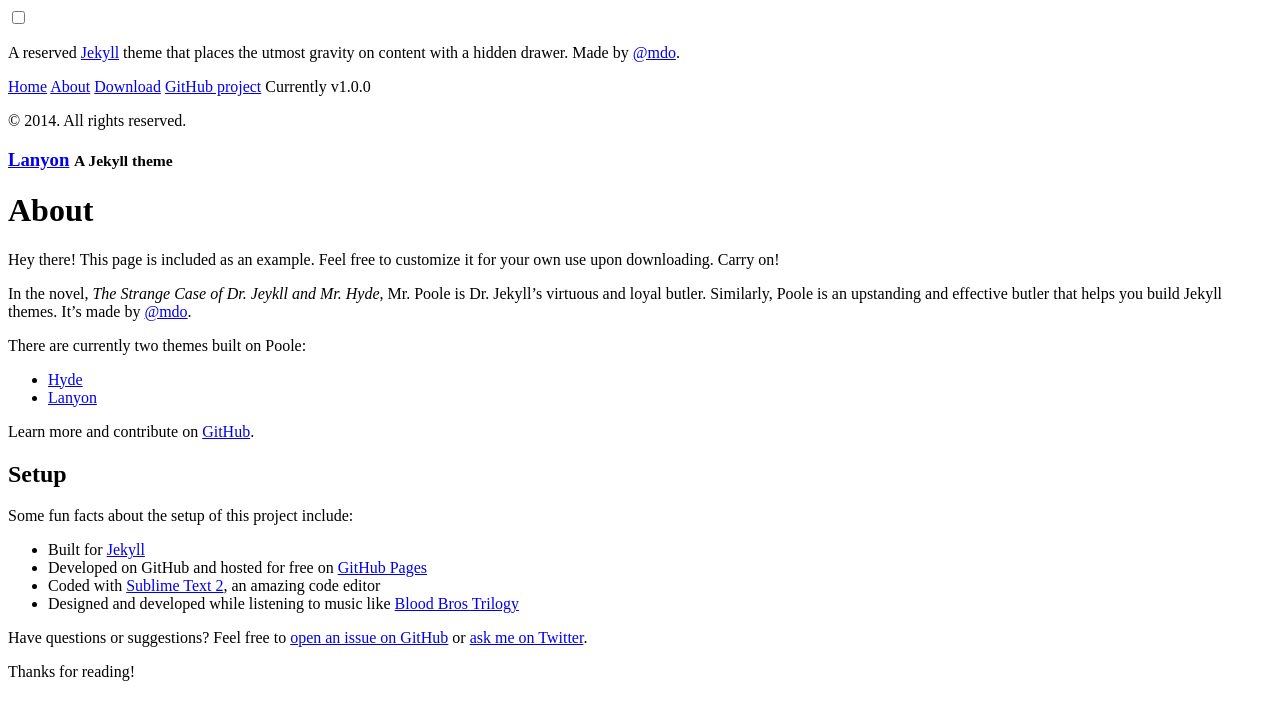
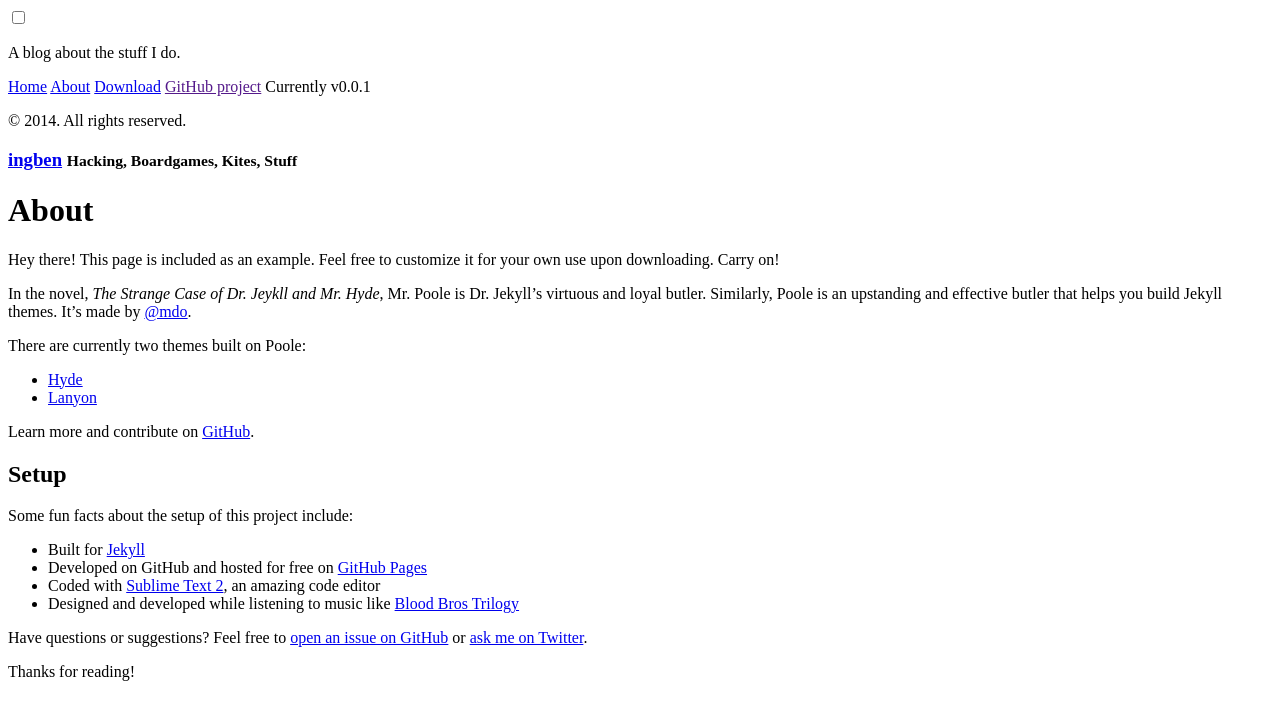
Before and after one commit to gitter-badger/ingben.github.io, a Jekyll site: the page built from about.md, in a window 1280 px wide. Shown: the top 720 px of the page. Built offline with Jekyll 4.4.1, drawn with Linux system fonts in a browser that asks for light colours; Markdown is read by kramdown in place of the engine named in the settings.

Commit message:
Change config

```diff
--- a/_config.yml
+++ b/_config.yml
@@ -6,18 +6,18 @@ highlighter:      pygments
 permalink:        pretty
 
 # Setup
-title:            Lanyon
-tagline:          'A Jekyll theme'
-description:      'A reserved <a href="http://jekyllrb.com" target="_blank">Jekyll</a> theme that places the utmost gravity on content with a hidden drawer. Made by <a href="https://twitter.com/mdo" target="_blank">@mdo</a>.'
-url:              http://lanyon.getpoole.com
+title:            ingben
+tagline:          'Hacking, Boardgames, Kites, Stuff'
+description:      'A blog about the stuff I do.'
+url:              http://ingben.github.io
 paginate:         5
 
 author:
-  name:           'Mark Otto'
-  url:            https://twitter.com/mdo
+  name:           'Ingo Bente'
+#  url:            https://plus.google.com/u/0/106970872378113969694/
 
 # Custom vars
-version:          1.0.0
+version:          0.0.1
 
-github:
-  repo:           https://github.com/poole/lanyon
+#github:           https://github.com/ingben/
+#  repo:           https://github.com/poole/lanyon
```
